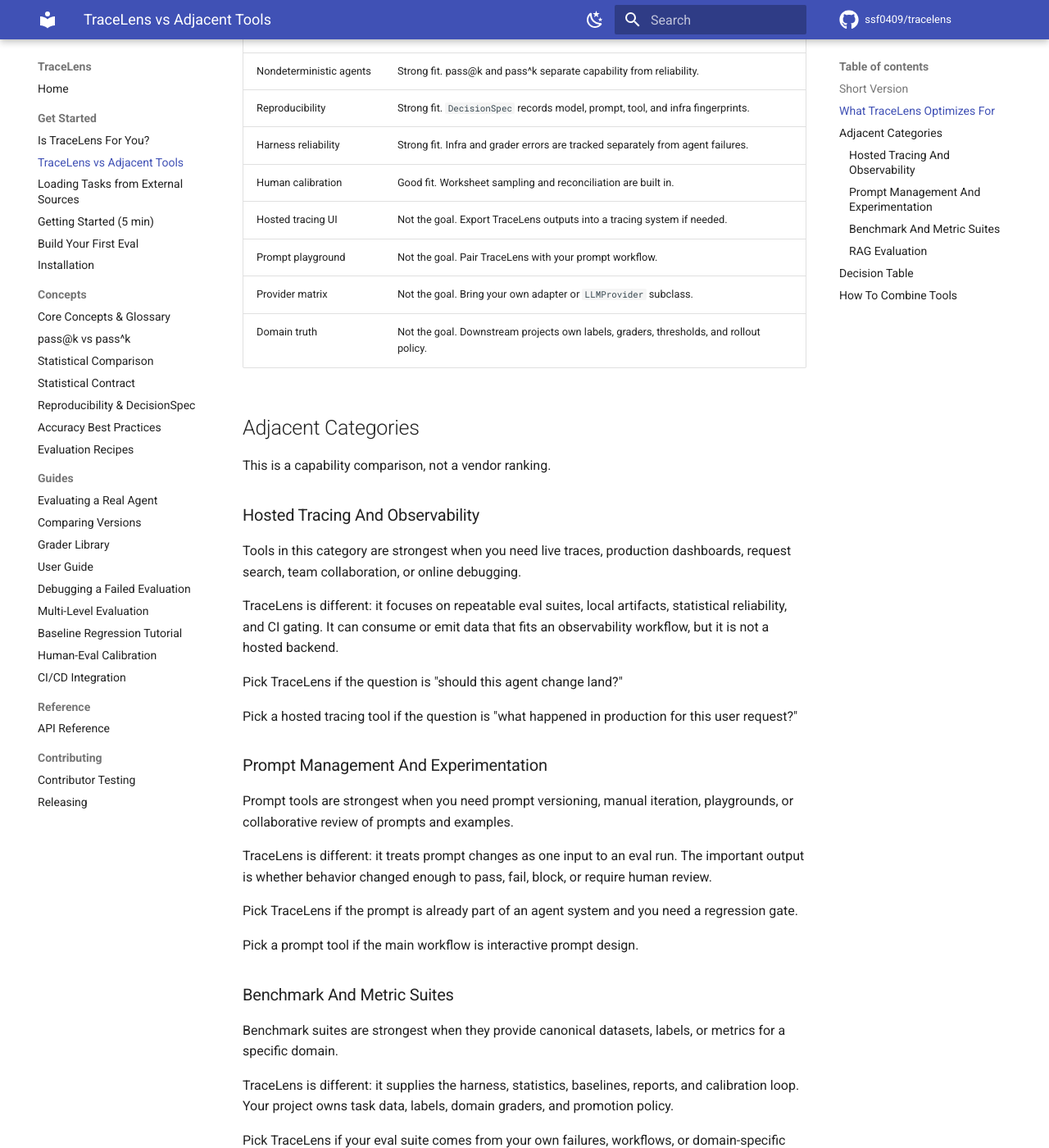
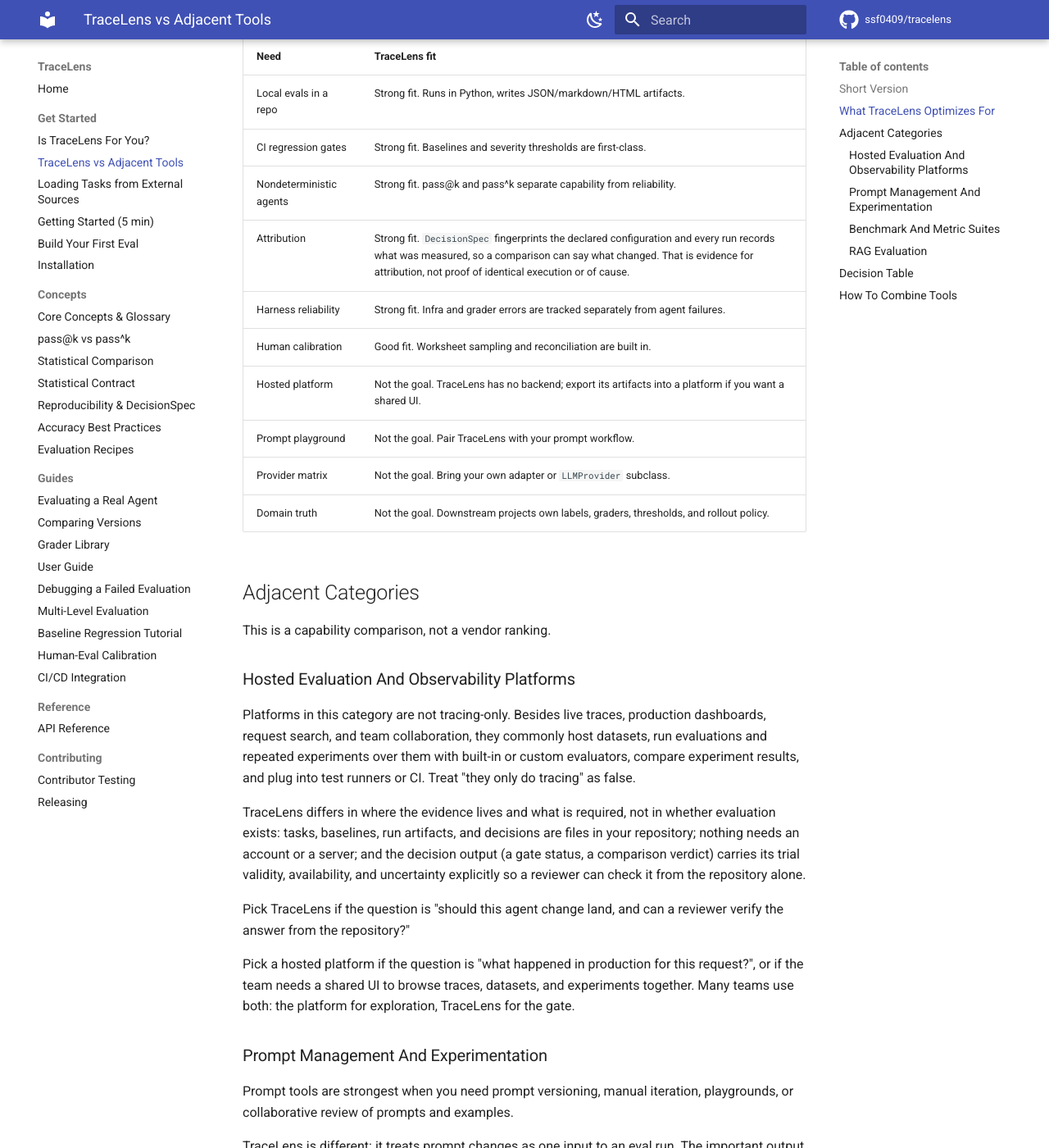
Before and after one commit to ssf0409/tracelens, an MkDocs documentation site: the page built from docs/comparison.md, in a window 1280 px wide and 1400 px high, scrolled down 796 px. Shown: the whole window at 82% size. Built offline with MkDocs 1.6.1 and Material for MkDocs 9.7.7, drawn with Linux system fonts in a browser that asks for light colours; comment, search, counter and statistics services are not loaded; some of the changed text lies outside the part shown.

Commit message:
docs: position TraceLens on what is demonstrated, drop overclaims, refresh contributor guidance (#53) (#77)
* docs: position TraceLens on what is demonstrated, drop overclaims, refresh contributor guidance (#53)

- README and docs home lead with repo-owned local regression checks,
  inspectable artifacts, no required backend, and explicit uncertainty,
  and carry a "What is demonstrated today" table separating the tested
  mechanism (wheel-backed journey, contract tests, boundary tests) from
  the downstream evidence that does not exist yet (issue #33, Stage B).
- The adjacent-tools page stops describing hosted platforms as
  tracing-only: they also host datasets and run evaluations, repeated
  experiments, and CI checks; the difference TraceLens claims is where
  the evidence lives and what is required. The page names categories,
  not vendor features (vendor documentation could not be fetched from
  the build environment, so no vendor-specific claim is asserted).
- Fingerprint explanations no longer claim exact reproducibility or
  causal attribution: docs/reproducibility.md and the DecisionSpec
  module, class, and fingerprint docstrings now say a fingerprint
  identifies the declared configuration and supports attribution, not
  proof of identical execution or cause.
- CONTRIBUTING.md: current extras ([datasets], [docs], PyYAML in core,
  calibration and loaders in core), the make verify gate, a "Where
  things live" map, an "explicit provenance" design principle, and
  three genuinely small first issues (#74, #75, #76) with the note that
  statistical design is never a first issue.

The README demo output was re-checked against examples/hello_world.py.

Closes #53. Refs #33, #55.

Co-Authored-By: Claude Fable 5.1 <noreply@anthropic.com>
Claude-Session: https://claude.ai/code/session_01N1GtYXaFXi7LpXcpRxBP7o

* docs(changelog): record the positioning and contributor-guidance update (#53)

Co-Authored-By: Claude Fable 5.1 <noreply@anthropic.com>
Claude-Session: https://claude.ai/code/session_01N1GtYXaFXi7LpXcpRxBP7o

---------

Co-authored-by: Claude <noreply@anthropic.com>

```diff
--- a/docs/comparison.md
+++ b/docs/comparison.md
@@ -1,8 +1,13 @@
 # TraceLens vs Adjacent Tools
 
-TraceLens is for local, inspectable, CI-ready agent evaluation. It is not trying
-to replace hosted tracing dashboards, prompt playgrounds, or full observability
-platforms.
+TraceLens is for local, inspectable, CI-ready agent evaluation. It is not a
+hosted platform: there is no account, no server, and no dashboard service; the
+evidence is files in your repository. It is not trying to replace hosted
+evaluation and observability platforms, prompt playgrounds, or domain
+benchmark suites.
+
+This page describes categories, not vendors, and does not track any vendor's
+feature list; check a product's current documentation for specifics.
 
 Use this page to decide whether TraceLens is the right tool for the job in
 front of you.
@@ -28,10 +33,10 @@ specific domain.
 | Local evals in a repo | Strong fit. Runs in Python, writes JSON/markdown/HTML artifacts. |
 | CI regression gates | Strong fit. Baselines and severity thresholds are first-class. |
 | Nondeterministic agents | Strong fit. pass@k and pass^k separate capability from reliability. |
-| Reproducibility | Strong fit. `DecisionSpec` records model, prompt, tool, and infra fingerprints. |
+| Attribution | Strong fit. `DecisionSpec` fingerprints the declared configuration and every run records what was measured, so a comparison can say what changed. That is evidence for attribution, not proof of identical execution or of cause. |
 | Harness reliability | Strong fit. Infra and grader errors are tracked separately from agent failures. |
 | Human calibration | Good fit. Worksheet sampling and reconciliation are built in. |
-| Hosted tracing UI | Not the goal. Export TraceLens outputs into a tracing system if needed. |
+| Hosted platform | Not the goal. TraceLens has no backend; export its artifacts into a platform if you want a shared UI. |
 | Prompt playground | Not the goal. Pair TraceLens with your prompt workflow. |
 | Provider matrix | Not the goal. Bring your own adapter or `LLMProvider` subclass. |
 | Domain truth | Not the goal. Downstream projects own labels, graders, thresholds, and rollout policy. |
@@ -40,19 +45,28 @@ specific domain.
 
 This is a capability comparison, not a vendor ranking.
 
-### Hosted Tracing And Observability
+### Hosted Evaluation And Observability Platforms
 
-Tools in this category are strongest when you need live traces, production
-dashboards, request search, team collaboration, or online debugging.
+Platforms in this category are not tracing-only. Besides live traces,
+production dashboards, request search, and team collaboration, they commonly
+host datasets, run evaluations and repeated experiments over them with
+built-in or custom evaluators, compare experiment results, and plug into test
+runners or CI. Treat "they only do tracing" as false.
 
-TraceLens is different: it focuses on repeatable eval suites, local artifacts,
-statistical reliability, and CI gating. It can consume or emit data that fits
-an observability workflow, but it is not a hosted backend.
+TraceLens differs in where the evidence lives and what is required, not in
+whether evaluation exists: tasks, baselines, run artifacts, and decisions are
+files in your repository; nothing needs an account or a server; and the
+decision output (a gate status, a comparison verdict) carries its trial
+validity, availability, and uncertainty explicitly so a reviewer can check it
+from the repository alone.
 
-Pick TraceLens if the question is "should this agent change land?"
+Pick TraceLens if the question is "should this agent change land, and can a
+reviewer verify the answer from the repository?"
 
-Pick a hosted tracing tool if the question is "what happened in production for
-this user request?"
+Pick a hosted platform if the question is "what happened in production for
+this request?", or if the team needs a shared UI to browse traces, datasets,
+and experiments together. Many teams use both: the platform for exploration,
+TraceLens for the gate.
 
 ### Prompt Management And Experimentation
 
@@ -101,7 +115,7 @@ need the same abstraction.
 | A regression gate for an agent PR | TraceLens baselines + CI summary |
 | Capability vs reliability over repeated runs | TraceLens pass@k + pass^k |
 | A human calibration loop for LLM judges | TraceLens sample + reconcile |
-| A live hosted trace explorer | Hosted observability/tracing tool |
+| A live hosted trace explorer, or shared dataset and experiment UI | Hosted evaluation/observability platform |
 | Prompt playground and prompt version UI | Prompt-management tool |
 | Standardized domain leaderboard | Benchmark suite |
 | RAG-specific metrics out of the box | RAG eval framework or a TraceLens recipe |
```
Also changed, not shown: CHANGELOG.md (+12 -0 lines), CONTRIBUTING.md (+49 -11 lines), README.md (+20 -2 lines), docs/index.md (+21 -1 lines), docs/reproducibility.md (+10 -5 lines), 1 other file.
